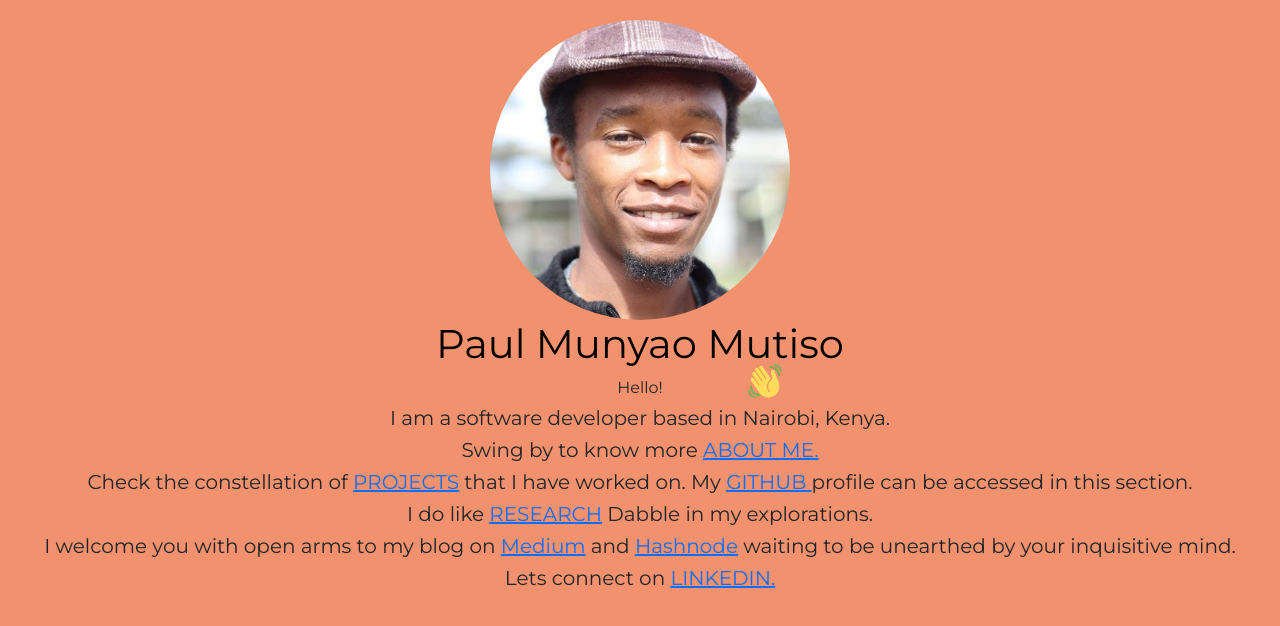
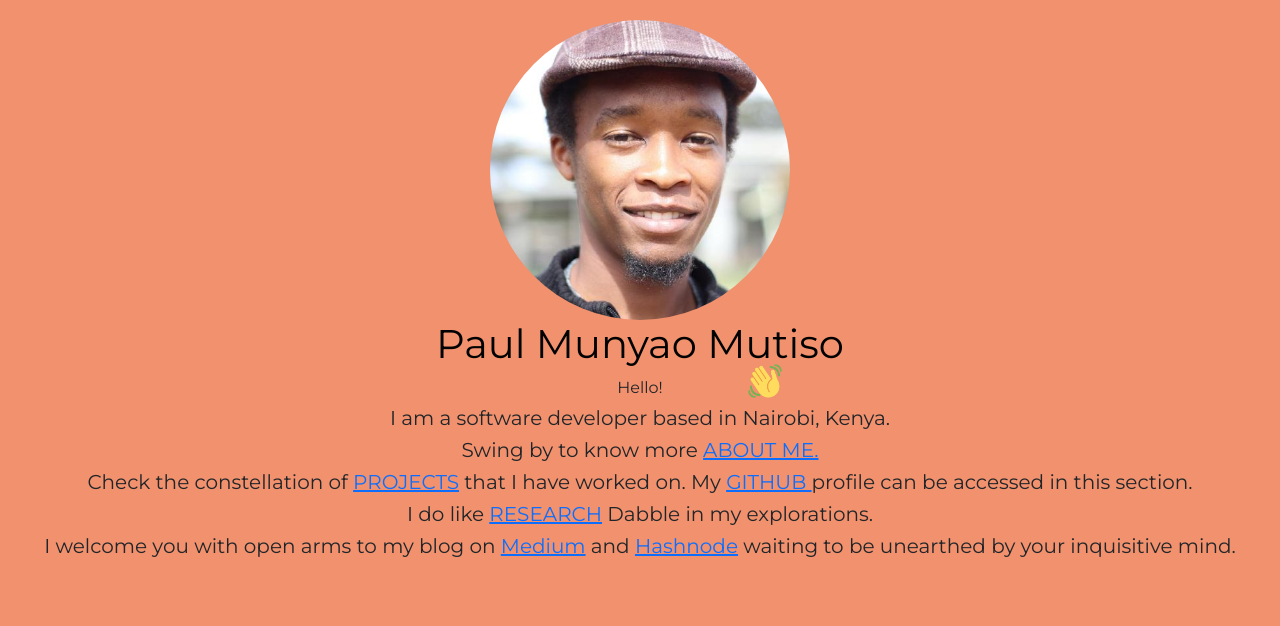
Before and after one commit to paulmunyao/Portfolio, an Angular app: page / in a window 1280 px wide. Shown: the top 626 px of the page. Built offline with nearby package versions, Linux system fonts and the light colour scheme.

Commit message:
edit homepage

```diff
--- a/src/app/home/home.component.css
+++ b/src/app/home/home.component.css
@@ -62,7 +62,7 @@
     display: flex;
   }
 
-  .description {
+  /* .description {
     font-size: 15px;
-  }
+  } */
 }
--- a/src/app/home/home.component.html
+++ b/src/app/home/home.component.html
@@ -17,7 +17,7 @@
     </h5>
     <h5 class="description">
       Swing by to know more
-      <a href="https://www.linkedin.com/in/paul-munyao-869a8a165/">
+      <a href="https://www.linkedin.com/in/paulmunyao/#/">
         ABOUT ME.</a
       >
     </h5>
@@ -50,9 +50,9 @@
       <a href="https://paulmunyao.hashnode.dev/">Hashnode</a>
       waiting to be unearthed by your inquisitive mind.
     </h5>
-    <h5 class="description">
+    <!-- <h5 class="description">
       Lets connect on
-      <a href="https://www.linkedin.com/in/paul-munyao-869a8a165/">LINKEDIN.</a>
-    </h5>
+      <a href="https://www.linkedin.com/in/paulmunyao/#/">LINKEDIN.</a>
+    </h5> -->
   </div>
 </div>
```
